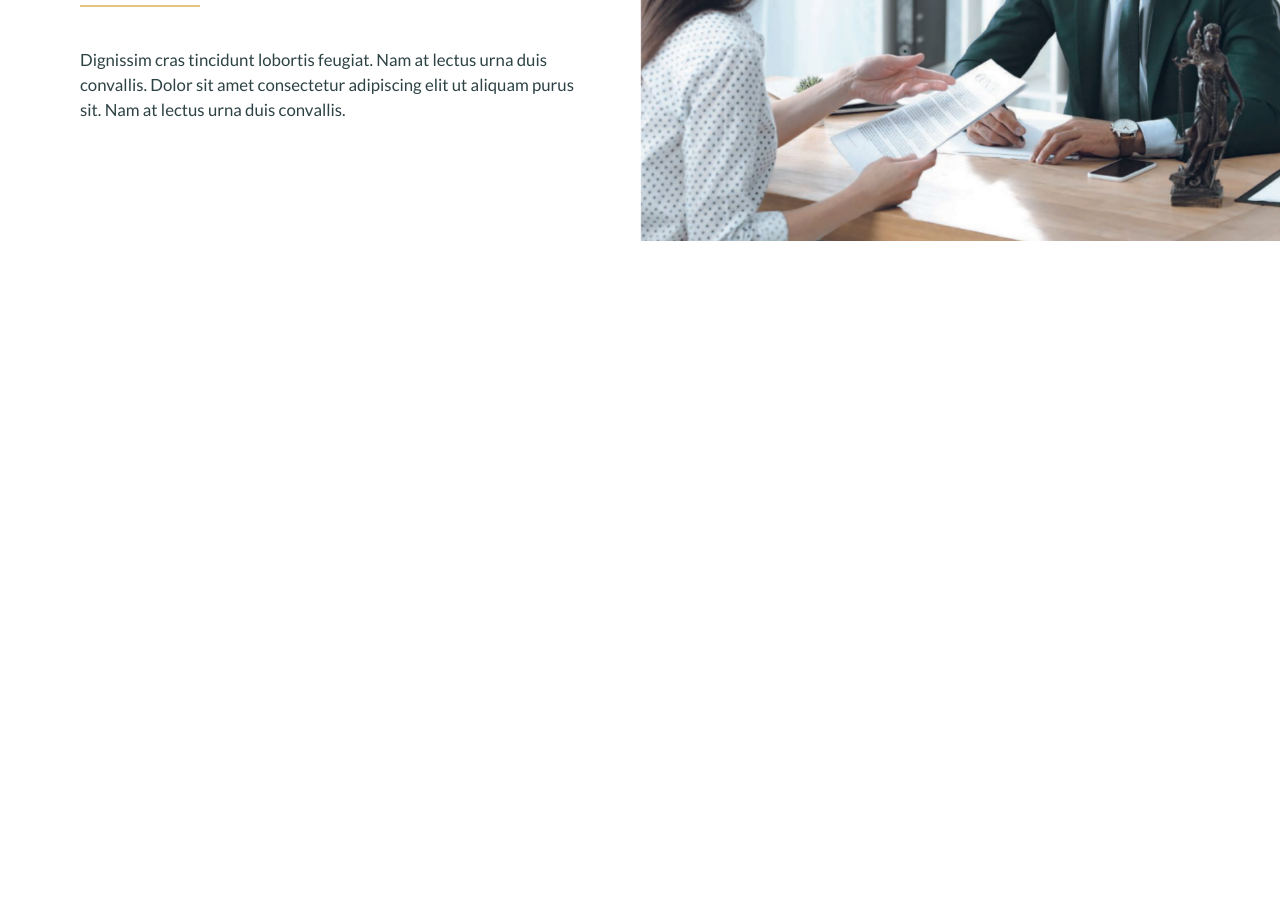
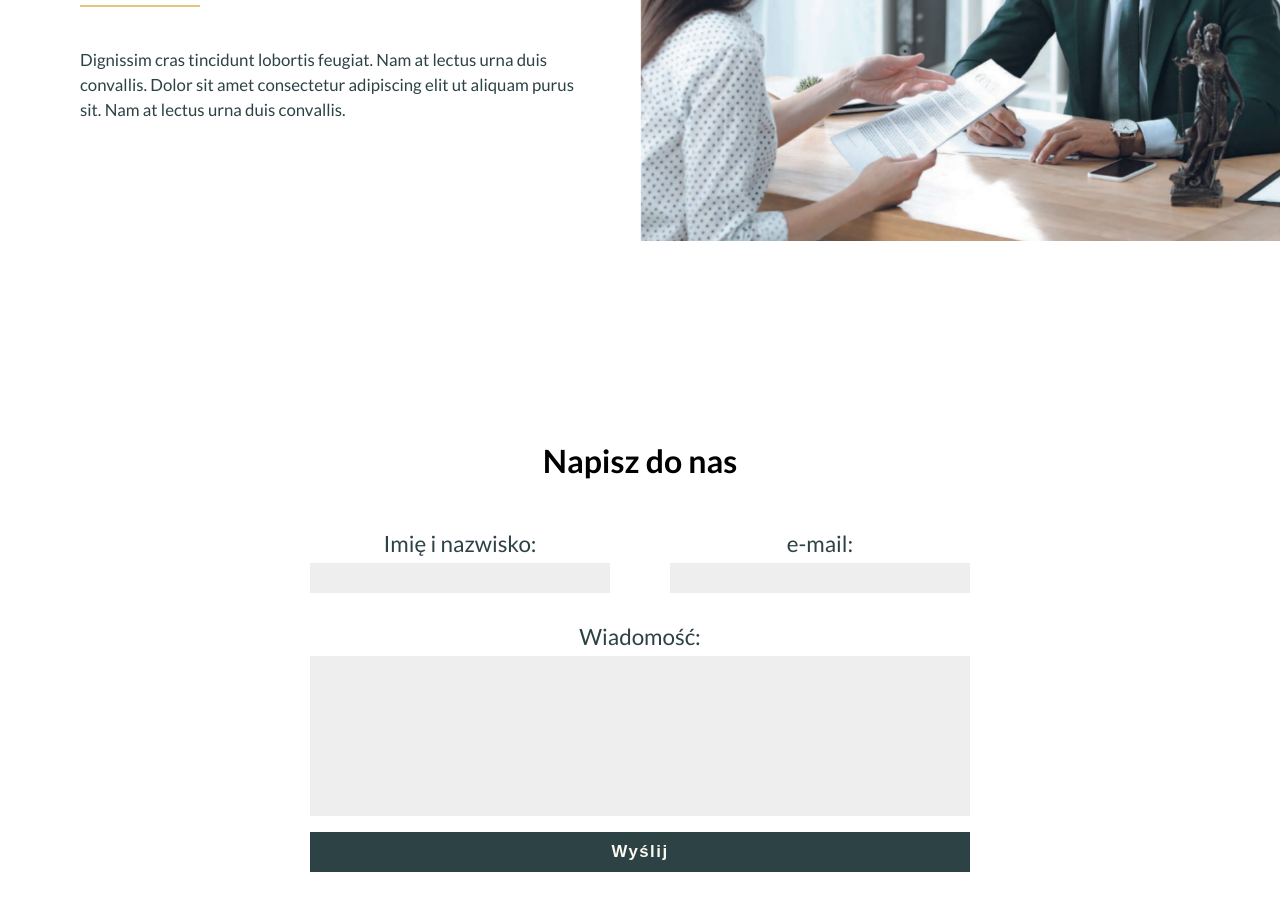
Before and after one commit to JacobFeat/noticyOfficeV2, a plain HTML site: page index.html in a window 1280 px wide. Shown: the part 4179-5089 px from the top of the page. Before the commit the page ends 4420 px from the top, so only its background shows below. Drawn offline with nearby package versions, Linux system fonts and the light colour scheme.

Commit message:
add contact form design

```diff
--- a/css/styles.css
+++ b/css/styles.css
@@ -408,3 +408,63 @@ nav{
     text-decoration: none;
     color: var(--green-color);
 }
+
+.form-title{
+    text-align: center;
+    margin: 200px 0 50px;
+    font-size: 32px;
+}
+
+.form-container{
+    display: flex;
+    justify-content: center;
+    font-size: 32px;
+    color: var(--green-color);
+    margin: 0 auto 200px;
+    width: 900px;
+    flex-wrap: wrap;
+}
+
+
+.form-box{
+    font-size: 0.7em;
+    display: flex;
+    flex-direction: column;
+    width: 300px;
+    text-align: center;
+    /* font-weight: 500; */
+    margin: 0 30px;
+}
+
+.form-input{
+    margin-top: 6px;
+    background: #EEE;
+    border: none;
+    height: 30px;
+}
+
+.form-input:focus{
+    border: none;
+}
+
+.form-text{
+    margin: 30px 0 10px;
+    width: 660px;
+}
+
+.text-input{
+    height: 160px;
+}
+
+.form-submit{
+    width: 660px;
+}
+
+.submit-input{
+    background: var(--green-color);
+    color: var(--white-color);
+    height: 40px;
+    font-size: 0.75em;
+    font-weight: 600;
+    letter-spacing: 1.5px;
+}
--- a/index.html
+++ b/index.html
@@ -128,7 +128,25 @@
         </div>
     </div>
 
+    <h3 class="form-title">Napisz do nas</h3>
+    <form action="" method="" class="form-container">
+        <div class="form-box form-name">
+            <label for="">Imię i nazwisko:</label>
+            <input type="text" class=" form-input name-input" required>
+        </div>
+        <div class="form-box form-mail">
+            <label for="">e-mail:</label>
+            <input type="email" class=" form-input mail-input" required>
+        </div>
+        <div class="form-box form-text">
+            <label for="">Wiadomość:</label>
+            <input type="text" class=" form-input text-input" required>
+        </div>
 
+        <div class="form-box form-submit">
+            <input type="submit" class=" form-input submit-input" value="Wyślij">
+        </div>
+    </form>
 
 
 
```
